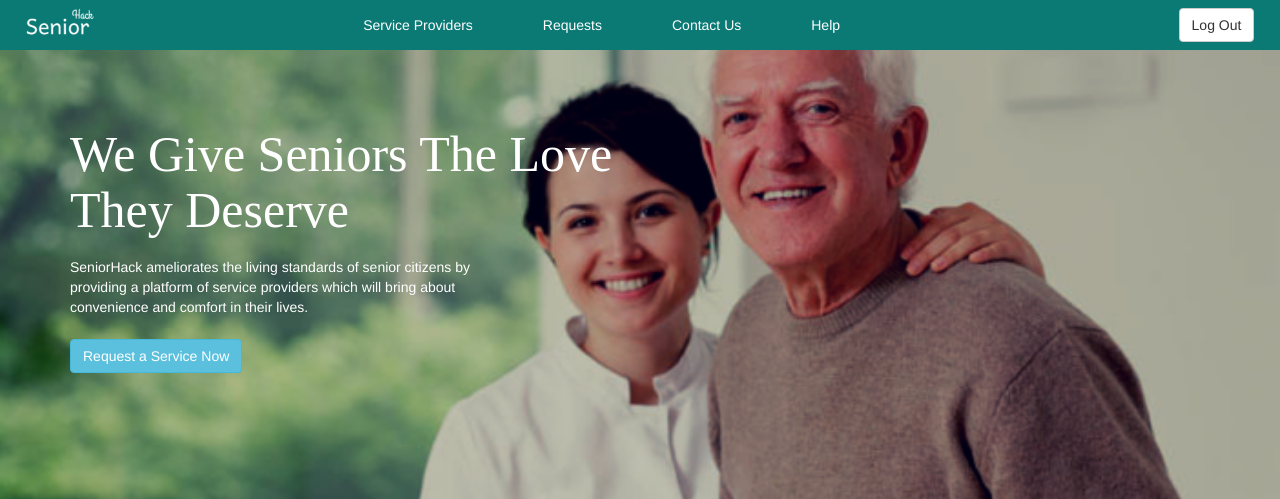
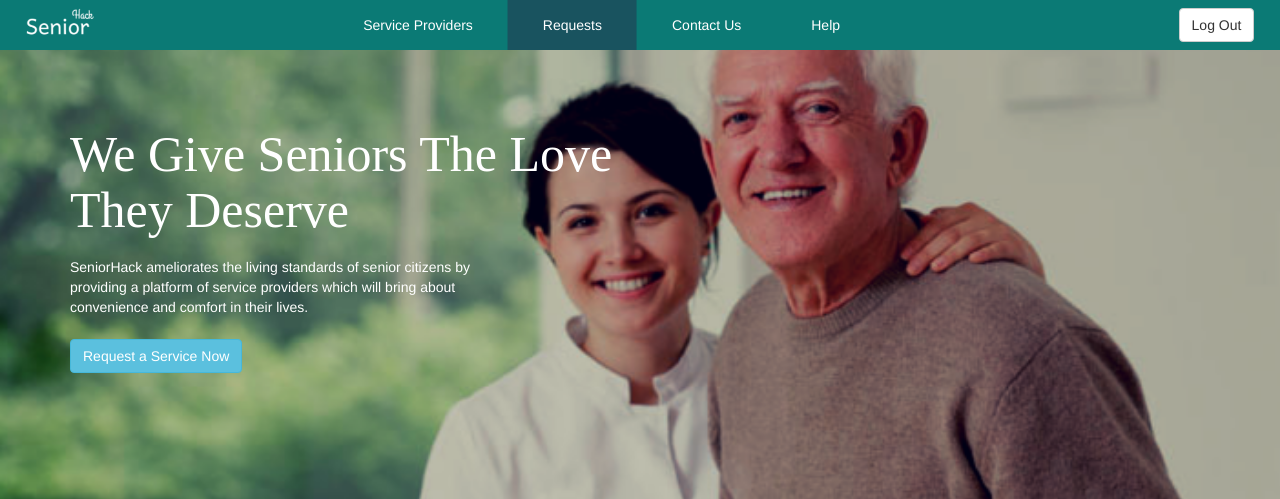
Before and after one commit to samuellim97/SeniorHack, a PHP site: page /Request.html in a window 1280 px wide. Shown: the top 499 px of the page. Run offline with PHP 8.4, Linux system fonts and the light colour scheme; some libraries are stand-ins or nearby versions.

Commit message:
Update seniorhack.css

```diff
--- a/seniorhack.css
+++ b/seniorhack.css
@@ -35,7 +35,8 @@
     transform: translatex(-50%);
   }
 }
-
+#defaultSelected {
+	background-color:#19535f !important;}
 
 .topnav li a:active{
 	background-color:#19535f !important;}
```
